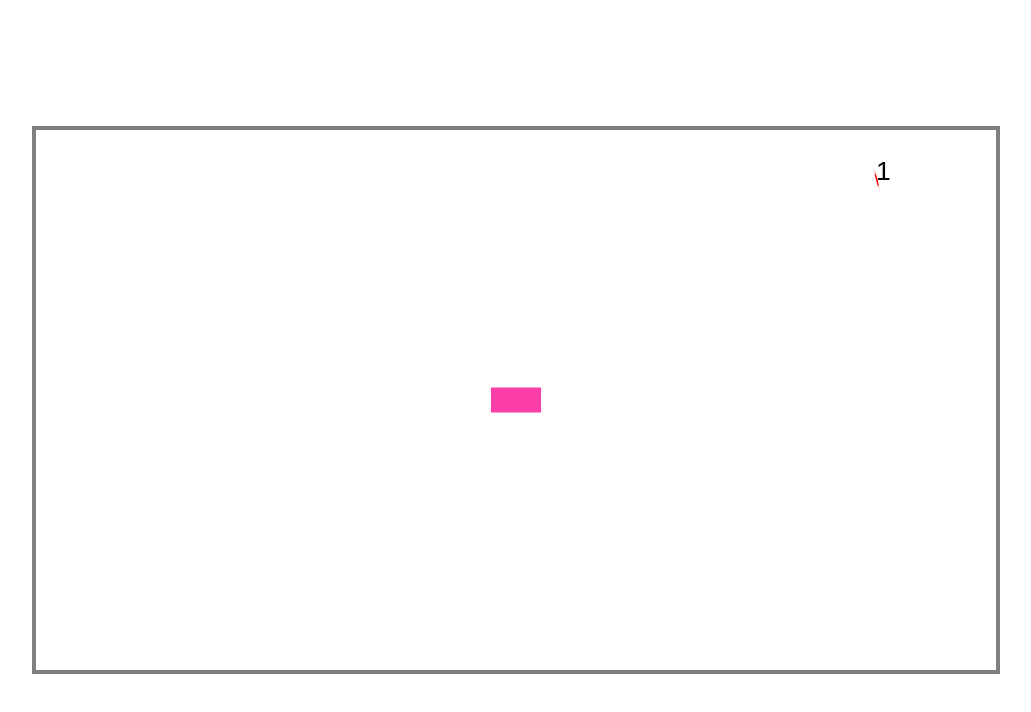
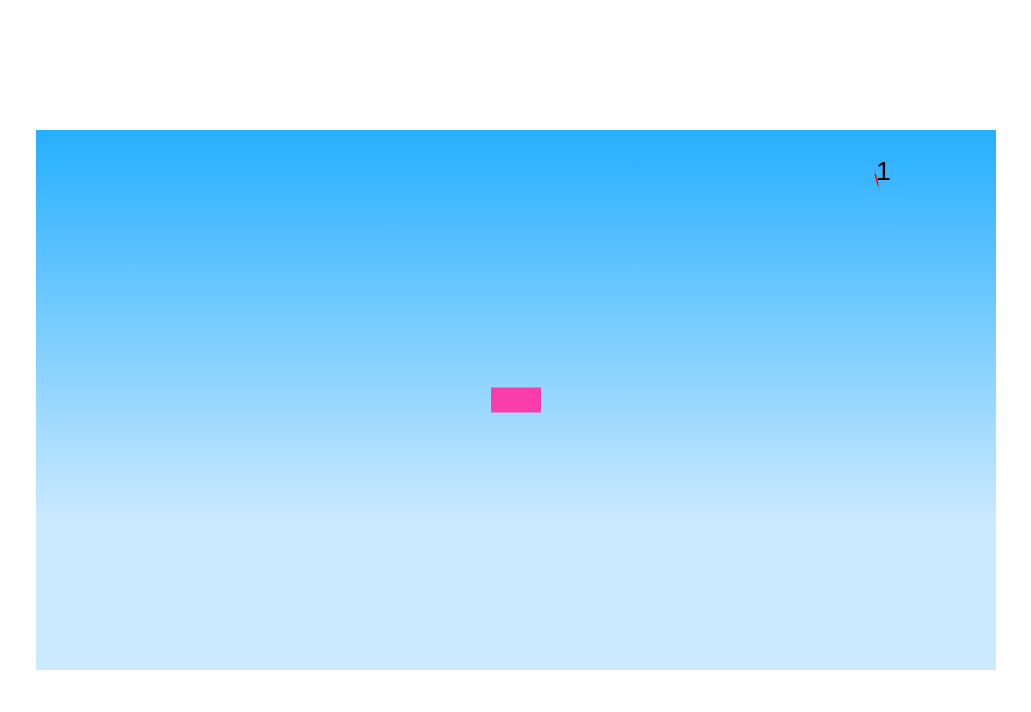
Before and after one commit to js13kGames/wind-rider, a website: page src/index.html in a window 1280 px wide. Shown: the whole page, without its empty margins (124-1155 px from the left). Drawn offline with Linux system fonts and the light colour scheme.

Commit message:
Add background gradient to canvas

```diff
--- a/src/css/style.css
+++ b/src/css/style.css
@@ -7,7 +7,6 @@ body {
     margin: auto;
     max-width:960px;
     max-height:540px;
-    border: solid grey 4px;
     position: absolute;
     top: 0; bottom: 0; right: 0; left: 0;
 }
@@ -19,4 +18,13 @@ canvas {
     -ms-touch-action: none;
     -webkit-touch-callout: none;
     -webkit-user-select: none;
+    background: #26afff; /* Old browsers */
+    background: -moz-linear-gradient(top,  #26afff 0%, #cceaff 73%, #cceaff 100%); /* FF3.6+ */
+    background: -webkit-gradient(linear, left top, left bottom, color-stop(0%,#26afff), color-stop(73%,#cceaff), color-stop(100%,#cceaff)); /* Chrome,Safari4+ */
+    background: -webkit-linear-gradient(top,  #26afff 0%,#cceaff 73%,#cceaff 100%); /* Chrome10+,Safari5.1+ */
+    background: -o-linear-gradient(top,  #26afff 0%,#cceaff 73%,#cceaff 100%); /* Opera 11.10+ */
+    background: -ms-linear-gradient(top,  #26afff 0%,#cceaff 73%,#cceaff 100%); /* IE10+ */
+    background: linear-gradient(to bottom,  #26afff 0%,#cceaff 73%,#cceaff 100%); /* W3C */
+    filter: progid:DXImageTransform.Microsoft.gradient( startColorstr='#26afff', endColorstr='#cceaff',GradientType=0 ); /* IE6-9 */
+
 }
```
Also changed, not shown: build/css-build.css.
